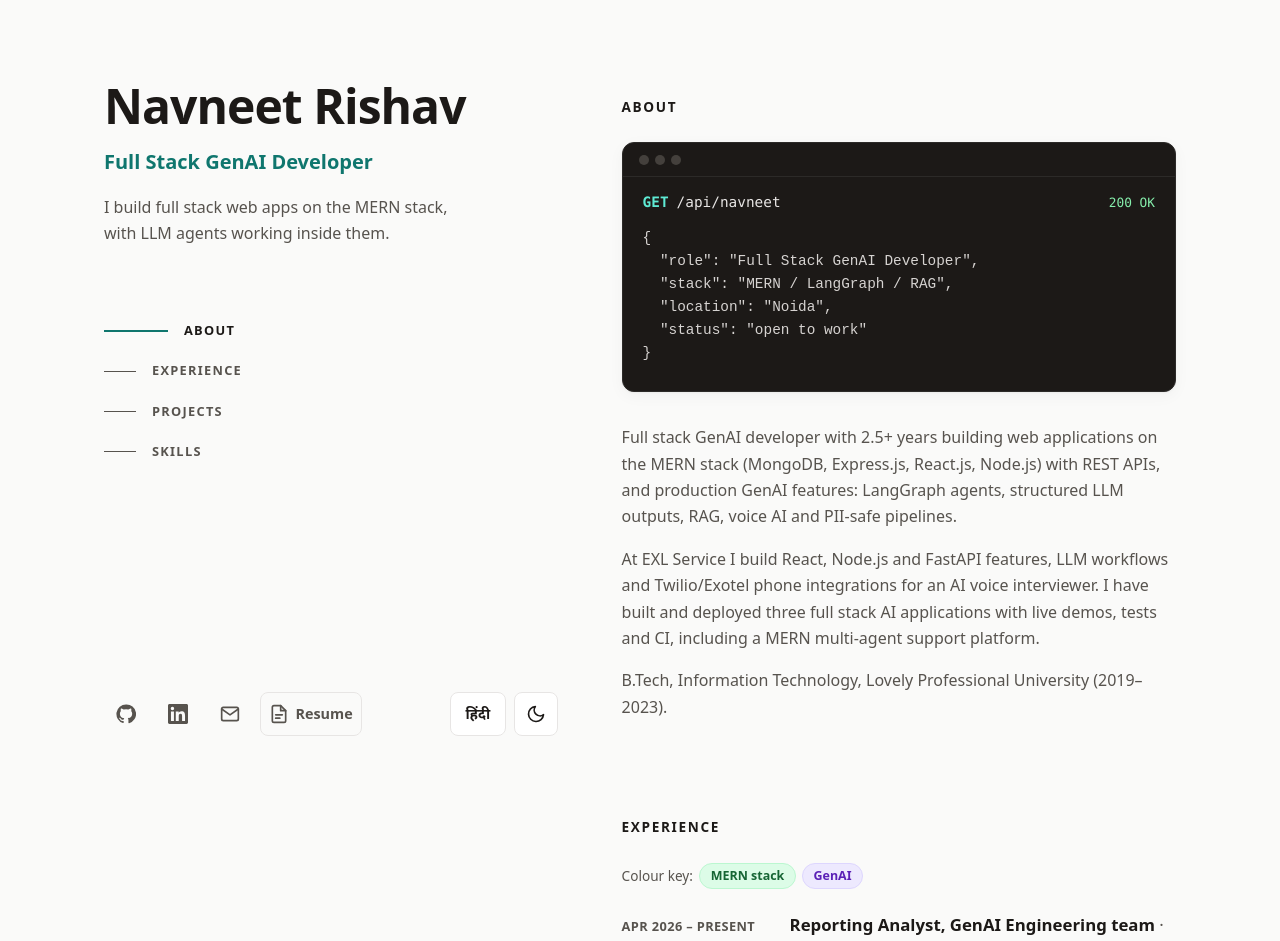
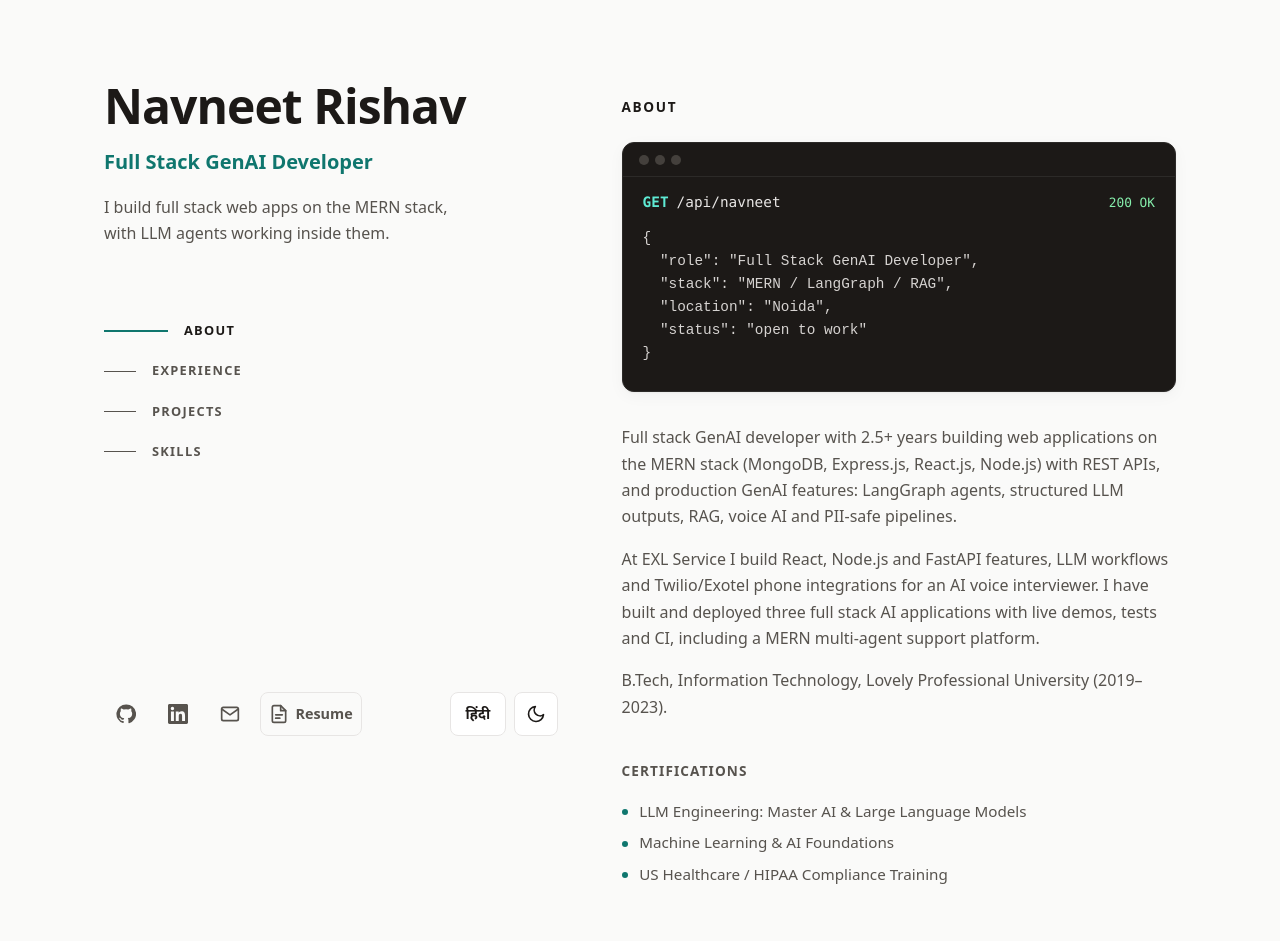
Before and after one commit to Navneet-Rishav/its-navneetrishav, a React (Vite) app: page / in a window 1280 px wide. Shown: the top 941 px of the page. Built offline with nearby package versions, Linux system fonts and the light colour scheme; no server answers.

Commit message:
About: add a text-only Certifications list (English and Hindi headings)

```diff
--- a/src/data/content.js
+++ b/src/data/content.js
@@ -39,6 +39,13 @@ export const ABOUT = [
     en: 'B.Tech, Information Technology, Lovely Professional University (2019–2023).',
     hi: 'B.Tech, Information Technology, Lovely Professional University (2019–2023)।',
   },
+]
+
+// Course titles stay in English in both languages (they are proper names).
+export const CERTIFICATIONS = [
+  'LLM Engineering: Master AI & Large Language Models',
+  'Machine Learning & AI Foundations',
+  'US Healthcare / HIPAA Compliance Training',
 ]
 
 // Tags in these sets are coloured the same way everywhere on the site.
--- a/src/i18n.js
+++ b/src/i18n.js
@@ -18,6 +18,7 @@ export const UI = {
     projectsTitle: 'Projects',
     skillsTitle: 'Skills',
     aboutTitle: 'About',
+    certificationsTitle: 'Certifications',
     contactTitle: 'Contact',
     legend: 'Colour key:',
     legendMern: 'MERN stack',
@@ -49,6 +50,7 @@ export const UI = {
     projectsTitle: 'प्रोजेक्ट',
     skillsTitle: 'स्किल्स',
     aboutTitle: 'परिचय',
+    certificationsTitle: 'सर्टिफ़िकेशन',
     contactTitle: 'संपर्क',
     legend: 'रंगों का मतलब:',
     legendMern: 'MERN stack',
--- a/src/index.css
+++ b/src/index.css
@@ -559,13 +559,15 @@ main {
 }
 
 .job__bullets li,
-.project__bullets li {
+.project__bullets li,
+.certs li {
   position: relative;
   padding-left: 1.1rem;
 }
 
 .job__bullets li::before,
-.project__bullets li::before {
+.project__bullets li::before,
+.certs li::before {
   content: '';
   position: absolute;
   left: 0;
@@ -574,6 +576,14 @@ main {
   height: 6px;
   border-radius: 50%;
   background: var(--accent);
+}
+
+/* Certifications list under About */
+.certs {
+  display: grid;
+  gap: 0.4rem;
+  color: var(--muted);
+  font-size: 0.95rem;
 }
 
 /* ---------- Projects ---------- */
--- a/src/sections/About.jsx
+++ b/src/sections/About.jsx
@@ -1,4 +1,4 @@
-import { ABOUT } from '../data/content'
+import { ABOUT, CERTIFICATIONS } from '../data/content'
 import { UI, pick, useLang } from '../i18n'
 import HeroCard from './HeroCard'
 
@@ -13,6 +13,12 @@ export default function About() {
           <p key={para.en}>{pick(para, lang)}</p>
         ))}
       </div>
+      <h3 className="subhead" id="certifications-title">{UI[lang].certificationsTitle}</h3>
+      <ul className="certs" aria-labelledby="certifications-title">
+        {CERTIFICATIONS.map((c) => (
+          <li key={c}>{c}</li>
+        ))}
+      </ul>
     </section>
   )
 }
```
